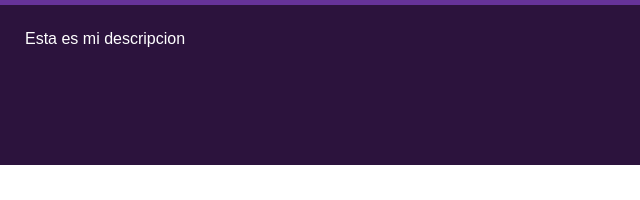
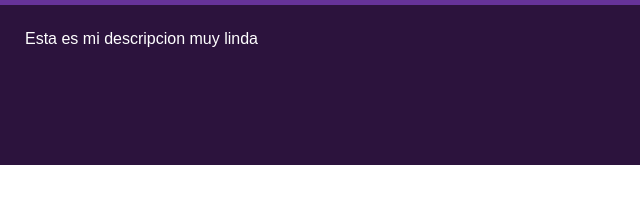
Before and after one commit to dscipnupiita/MyFirstWebPage, a plain HTML site: page index.html in a window 1280 px wide. Shown: the part 175-375 px from the top of the page, 0-640 px from the left. Drawn offline with Linux system fonts and the light colour scheme.

Commit message:
Listo x2

```diff
--- a/index.html
+++ b/index.html
@@ -13,7 +13,7 @@
             <p>Hola! Mi nombre es Paquito. Esta es mi primer página en GitHub Pages</p>
         </div>
         <div class="bio">
-            <p>Esta es mi descripcion</p>
+            <p>Esta es mi descripcion muy linda</p>
         </div>
     </main>
 </body>
```
